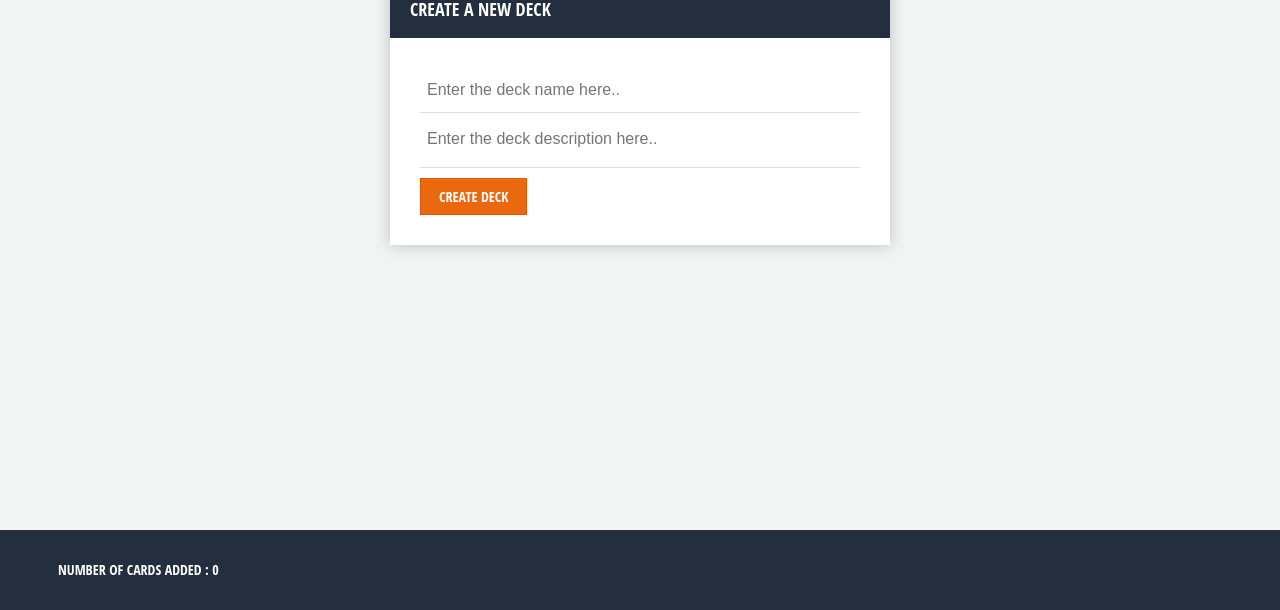
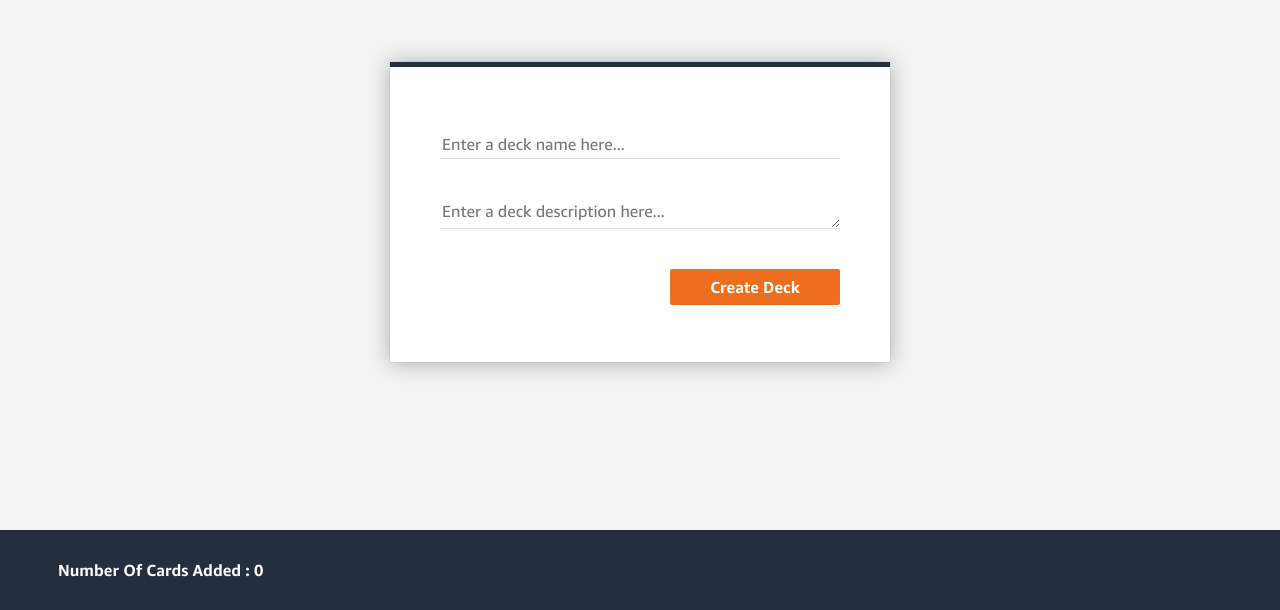
Before and after one commit to project-l3j/flash, a plain HTML site: page create-deck.html in a window 1280 px wide. Shown: the part 190-800 px from the top of the page. Drawn offline with Linux system fonts and the light colour scheme.

Commit message:
Change a bunch of style for create deck, fix homepage column styles

```diff
--- a/create-deck.html
+++ b/create-deck.html
@@ -22,25 +22,28 @@
       </ul>
     </nav>
   </header>
-  <div class="content">
+  <main>
+    <header class="secondary-nav">
+      <div class="page-instructions">
+        <p>Create a new deck.</p>
+      </div>
+      <div class="page-notifications"></div>
+    </header>
+
     <div class="form-style">
       <form id="deck">
-        <h2>Create a new deck</h2>
-        <input type="text" id="deckName" name="deckName" placeholder='Enter the deck name here..' required />
-        <textarea id="deckDescription" name="deckDescription" placeholder='Enter the deck description here..'
-          required></textarea>
+        <input type="text" id="deckName" name="deckName" placeholder='Enter a deck name here...' required />
+        <textarea id="deckDescription" name="deckDescription" placeholder='Enter a deck description here...' required></textarea>
         <input type="submit" value="Create Deck" />
       </form>
 
       <form id="card">
-        <h2>Create a new Card</h2>
-        <textarea id="cardQuestion" name="cardQuestion" form="card" placeholder="Enter card question..."
-          required></textarea>
+        <textarea id="cardQuestion" name="cardQuestion" form="card" placeholder="Enter card question..." required></textarea>
         <input type="text" id="cardAnswer" name="cardAnswer" placeholder="Enter card answer..." required />
-        <input type="submit" value="Add To Deck" />
+        <input type="submit" value="Add Card" />
       </form>
     </div>
-  </div>
+  </main>
 
   <footer>
     <p>Number of cards Added : <span id='countCards'>0</span></p>
--- a/css/create.css
+++ b/css/create.css
@@ -1,29 +1,31 @@
-body {
-  height: 100vh;
-  margin: 0;
+/* style for create-deck page */
+
+main {
+	display: flex;
+	flex-flow: column;
+	align-items: center;
 }
 
-.form-style{
-	font-family: 'Open Sans Condensed', arial, sans;
+.form-style {
 	width: 500px;
-	padding: 30px;
+	height: 300px;
 	background: #FFFFFF;
-	margin: 50px auto;
-	box-shadow: 0px 0px 15px rgba(0, 0, 0, 0.22);
-	-moz-box-shadow: 0px 0px 15px rgba(0, 0, 0, 0.22);
-	-webkit-box-shadow:  0px 0px 15px rgba(0, 0, 0, 0.22);
+	margin: 40px auto;
+	box-shadow: 0 1px 20px 0 rgba(0,0,0,.3), 0 0 0 1px rgba(0,0,0,.04);
+	border-top: 5px solid #232f3e;
+}
 
+#deck, #card {
+	text-align: right;
+	margin: 50px;
+	position: absolute;
+	width: 400px;
+	height: 200px;
+	display: flex;
+	flex-direction: column;
+	justify-content: center;
 }
-.form-style h2{
-	background: #232f3e;
-	text-transform: uppercase;
-	font-family: 'Open Sans Condensed', sans-serif;
-	color: white;
-	font-size: 18px;
-	font-weight: 100;
-	padding: 20px;
-	margin: -30px -30px 30px -30px;
-}
+
 .form-style input[type="text"],
 .form-style input[type="date"],
 .form-style input[type="datetime"],
@@ -34,78 +36,69 @@ body {
 .form-style input[type="url"],
 .form-style input[type="password"],
 .form-style textarea,
-.form-style select
-{
+.form-style select {
 	box-sizing: border-box;
 	-webkit-box-sizing: border-box;
 	-moz-box-sizing: border-box;
 	outline: none;
 	display: block;
 	width: 100%;
-	padding: 7px;
+	padding: 2px;
 	border: none;
 	border-bottom: 1px solid #ddd;
-	background: transparent;
-	margin-bottom: 10px;
-	font: 16px Arial, Helvetica, sans-serif;
-	height: 45px;
+	background: none;
+	margin-bottom: 40px;
+	font-family: "ember-reg", Helvetica, Arial, sans-serif;
+	font-size: 16px;
+	height: 30px;
 }
-.form-style textarea{
-	resize:none;
-	overflow: hidden;
+
+.form-style textarea {
+	resize: vertical;
+	overflow: scroll;
 }
-.form-style input[type="button"],
-.form-style input[type="submit"]{
-	-moz-box-shadow: inset 0px 1px 0px 0px rgb(230, 116, 34);
-	-webkit-box-shadow: inset 0px 1px 0px 0px rgb(230, 116, 34);
-	box-shadow: inset 0px 1px 0px 0px rgb(230, 116, 34);
-	background-color: #EB690E;
-	border: 1px solid #E05500;
+
+.form-style input[type="button"], .form-style input[type="submit"] {
+	background-color: rgba(235, 95, 7, 0.9);
+	border: none;
 	display: inline-block;
 	cursor: pointer;
 	color: #FFFFFF;
-	font-family: 'Open Sans Condensed', sans-serif;
-	font-size: 14px;
+	font-family: "ember-bold", Helvetica, Arial, sans-serif;
+	font-size: 16px;
+	padding: 8px 40px;
+	border-radius: 2px;
+	text-decoration: none;
+	text-transform: capitalize;
+	align-self: flex-end;
+}
+
+.form-style input[type="button"]:hover, .form-style input[type="submit"]:hover {
+	background: rgba(235, 95, 7, 1.0);
+}
+
+/* STICKY FOOTER */
+
+footer p, footer button {
+  margin: 0px 40px 0px 40px;
+  font-family: "ember-bold", Helvetica, Arial, sans-serif;
+  color: #FFFFFF;
+	font-size: 16px;
 	padding: 8px 18px;
 	text-decoration: none;
-	text-transform: uppercase;
-}
-.form-style input[type="button"]:hover,
-.form-style input[type="submit"]:hover {
-	background:linear-gradient(to bottom, #E05500 5%, #E05500 100%);
-	background-color: #EB690E;
-}
-
-
-/* STICKY FOOTER */
-.content {
-  padding: 20px;
-}
-
-footer p, footer button{
-  margin: 0px 40px 0px 40px;
-  font-family: 'Open Sans Condensed', sans-serif;
-  color: #FFFFFF;
-	font-size: 14px;
-	padding: 8px 18px;
-	text-decoration: none;
-  text-transform: uppercase;
+  text-transform: capitalize;
 }
 
 footer button {
-  -moz-box-shadow: inset 0px 1px 0px 0px rgb(230, 116, 34);
-	-webkit-box-shadow: inset 0px 1px 0px 0px rgb(230, 116, 34);
-	box-shadow: inset 0px 1px 0px 0px rgb(230, 116, 34);
-	background-color: #EB690E;
-  border: 1px solid #E05500;
-  border-radius: 3px;
+	background: rgba(235, 95, 7, 0.9);
+  border: none;
+  border-radius: 2px;
 	display: inline-block;
 	cursor: pointer;
 }
 
 footer button:hover {
-  background:linear-gradient(to bottom, #E05500 5%, #E05500 100%);
-	background-color: #EB690E;
+  background: rgba(235, 95, 7, 1.0);
 }
 
 footer {
--- a/css/main.css
+++ b/css/main.css
@@ -96,6 +96,8 @@ nav {
   color: #f8991d;
 }
 
+/* secondary nav & contents */
+
 .secondary-nav {
   display: flex;
   flex-flow: row nowrap;
@@ -104,3 +106,9 @@ nav {
   align-self: flex-start;
   margin-bottom: 40px;
 }
+
+.page-instructions p {
+  font-family: "ember-reg", Helvetica, Arial, sans-serif;
+  color: #aab7b8;
+  font-size: 22px;
+}
--- a/js/create-deck.js
+++ b/js/create-deck.js
@@ -12,8 +12,8 @@ var cardCounter = 0;
 loadDecksIntoAllDecks(amazonStudyCards);
 
 // Make the card form invisible till deck is created
-document.getElementById('card').style.display='none';
-document.getElementById('deckDoneButton').style.display='none';
+document.getElementById('card').style.display = 'none';
+document.getElementById('deckDoneButton').style.display = 'none';
 
 // Get card counter element
 var countCards = document.getElementById('countCards');
@@ -23,7 +23,7 @@ var countCards = document.getElementById('countCards');
 // ++++++++++++++++++++++++++++++++++++++++++++
 
 // This function handles form submits for the deck form
-function handleDeckFormSubmit(event){
+function handleDeckFormSubmit(event) {
   // Prevent page reload
   event.preventDefault();
 
@@ -33,23 +33,24 @@ function handleDeckFormSubmit(event){
   let deckDescription = document.getElementById('deckDescription').value;
 
   // This checks to see if the name exists
-  if(doesDeckExist(deckName)){
+  if(doesDeckExist(deckName)) {
     // Alert for matching deckname
     alert('This deck already exists');
     return;
   }
   // This Code executes if there are no issues with validation
   // Make the deckname form disappear
-  document.getElementById('deck').style.display='none';
-  document.getElementById('card').style.display='block';
-  document.getElementById('deckDoneButton').style.display='block';
+  document.getElementById('deck').style.display = 'none';
+  document.querySelector('.page-instructions p').textContent = 'Add cards to your deck.';
+  document.getElementById('card').style.display = 'block';
+  document.getElementById('deckDoneButton').style.display = 'block';
 
   //Create the a Deck class and add it to the list
   tempDeck = new SingleDeck(deckName, deckDescription);
 }
 
 // This function handles form submits for the card form
-function handleCardFormSubmit(event){
+function handleCardFormSubmit(event) {
   // Prevent reload
   event.preventDefault();
 
@@ -72,7 +73,7 @@ function handleCardFormSubmit(event){
 
 // This function handles button clicks and pushes the final deck to the allDecks list
 // Then it pushes this information into localStorage
-function handleDoneButtonClick(event){
+function handleDoneButtonClick(event) {
   // Add tempDeck to allDecks
   allDecks.unshift(tempDeck);
   // Push to localstorage
@@ -89,7 +90,7 @@ var deckNameForm = document.getElementById('deck');
 deckNameForm.addEventListener('submit', handleDeckFormSubmit);
 
 var cardForm = document.getElementById('card');
-cardForm.addEventListener('submit',handleCardFormSubmit);
+cardForm.addEventListener('submit', handleCardFormSubmit);
 
 var deckDoneButton = document.getElementById('deckDoneButton');
 deckDoneButton.addEventListener('click', handleDoneButtonClick);
```
Also changed, not shown: css/home.css (+2 -13 lines).
